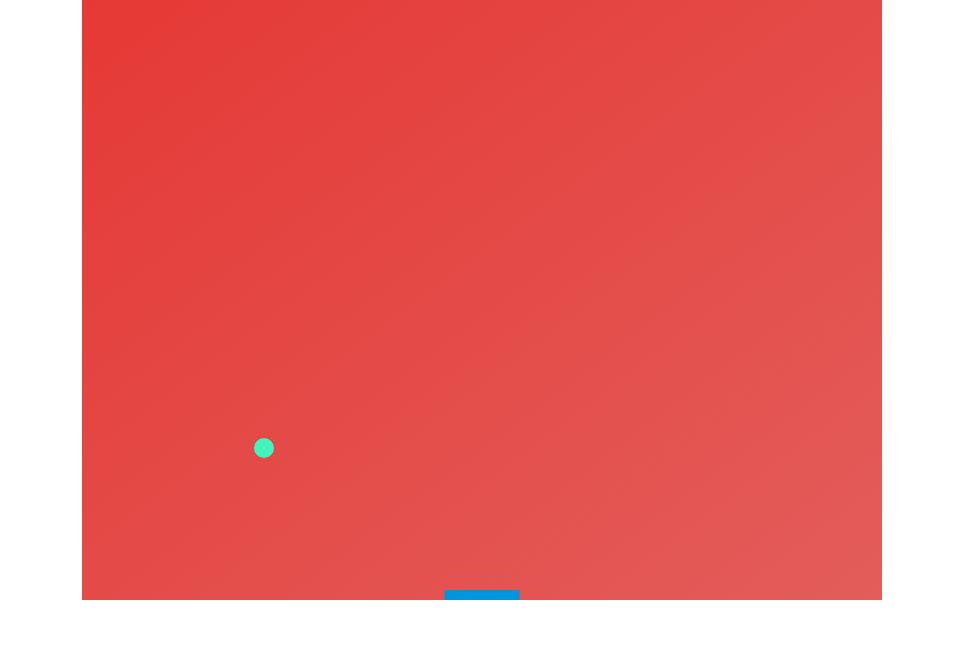
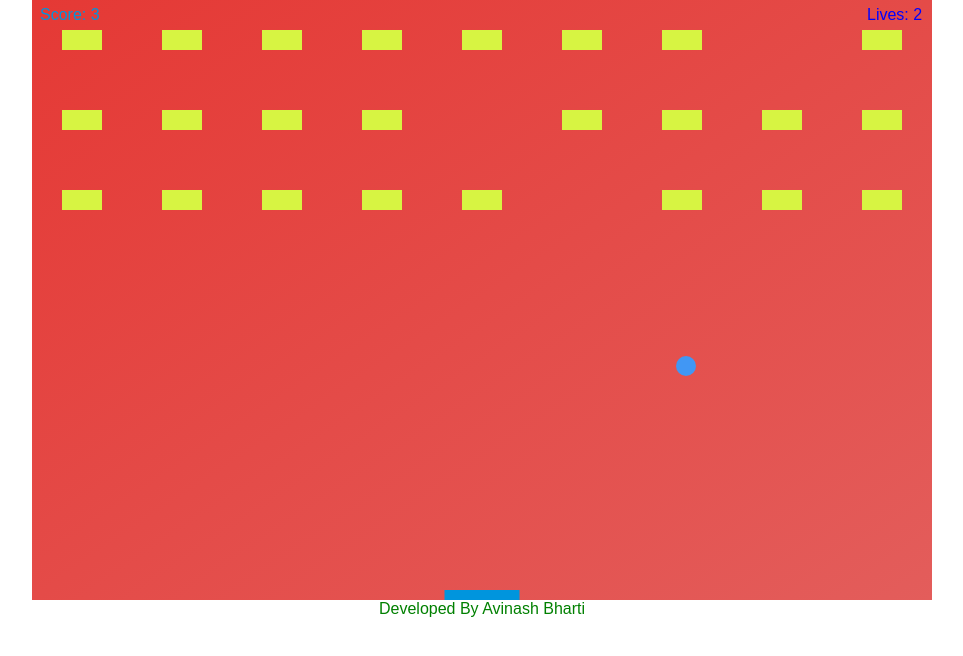
Before and after one commit to avinashbharti97/hit-that-shit, a plain HTML site: page index.html in a window 1280 px wide. Shown: the whole page, without its empty margins (158-1121 px from the left). Drawn offline with Linux system fonts and the light colour scheme.

Commit message:
score and lives added

```diff
--- a/index.html
+++ b/index.html
@@ -1,4 +1,4 @@
-<!DOCTYPE html>
+
 <!DOCTYPE html>
 <html>
 <head>
@@ -10,10 +10,18 @@
 
 	* { padding:0; margin:0;overflow:hidden;}
 	canvas { background: linear-gradient(to bottom right, #e53935, #e35d5b); display: block; margin: 0 auto; }
+
+	p
+	{
+		color: green;
+		text-align: center;
+		font-family: "Arial", Helvetica, sans-serif;
+	}
 	</style>
 </head>
 <body>
-<canvas id="myCanvas" width="800" height="600">
+
+<canvas id="myCanvas" width="900" height="600">
 </canvas>
 
 
@@ -32,8 +40,8 @@ var ctx = canvas.getContext("2d");
 var x = canvas.width/2;
 var y = canvas.height-30;
 
-var dx = 2;
-var dy = -2;
+var dx = 5;
+var dy = -5;
 
 
 
@@ -47,9 +55,32 @@ var paddleX = (canvas.width-paddleWidth)/2;
 var rightPressed = false;
 var leftPressed = false;
 
+var brickRowCount = 3;
+var brickColumnCount = 12;
+var brickWidth = 40;
+var brickHeight = 20;
+var brickPadding = 60;
+var brickOffsetTop = 30;
+var brickOffsetLeft = 30;
+var score = 0;
+var lives = 3;
+
+
+var bricks = [];
+for(c=0; c<brickColumnCount; c++)
+{
+	bricks [c] = [];
+	for(r = 0; r<brickRowCount ; r++)
+	{
+		bricks[c][r] = {x:0, y:0, status: 1};
+	}
+}
 
 document.addEventListener("keydown", keyDownHandler, false);
 document.addEventListener("keyup", keyUpHandler, false);
+document.addEventListener("mousemove", mouseMoveHandler,false );
+
+
 
 function keyDownHandler(e)
 {
@@ -74,6 +105,53 @@ function keyUpHandler(e)
 		leftPressed = false;
 	}
 }
+//mouse control
+function mouseMoveHandler(e)
+{
+	var relativeX =  e.clientX -canvas.OffsetLeft;
+	if(relativeX > 0 && relativeX<canvas.width)
+	{
+		paddleX =relativeX - paddleWidth/2;
+	}
+}
+
+//collision detection
+function collisionDetection()
+{
+	for(c=0; c<brickColumnCount; c++)
+
+	{
+		for(r=0; r<brickRowCount; r++)
+		{
+			var b = bricks[c][r];
+			if(b.status == 1)
+			{
+				if(x>b.x && x<b.x+brickWidth && y>b.y && y<b.y+brickHeight)
+				{
+					dy = -dy;
+					b.status = 0;
+					color = "#d7f442";
+					score++;
+					if(score == brickRowCount*brickColumnCount)
+					{
+						alert("YOU WIN, CONGRATULATIONS!");
+						document.location.reload();
+					}
+				}
+			}
+		}
+	}
+}
+
+//score board drawing
+function drawScore()
+{
+	ctx.font = "16px Arial";
+	ctx.fillStyle = "#0095DD";
+	ctx.fillText("Score: "+score, 8, 20);
+
+}
+
 
 //ball drawing
 function drawBall()
@@ -96,14 +174,54 @@ function drawPaddle()
 	ctx.fill();
 }
 
+
+//brick drawing
+function drawBricks()
+{
+	for(c=0; c<brickColumnCount; c++)
+	{
+		for(r=0; r<brickRowCount; r++)
+		{
+			if(bricks[c][r].status ==1)
+			{
+				var brickX = (c*(brickWidth+brickPadding))+brickOffsetLeft;
+				var brickY = (r*(brickHeight+brickPadding))+brickOffsetTop;
+
+				bricks[c][r].x = brickX;
+				bricks[c][r].y = brickY;
+				ctx.beginPath();
+				ctx.rect(brickX, brickY, brickWidth, brickHeight);
+
+				ctx.closePath();
+				ctx.fillStyle = "#d7f442";
+				ctx.fill();
+			}
+		}
+	}
+}
+
+//lives counter
+function drawLives()
+{
+	ctx.font = "16px Arial";
+	ctx.fillStyle = "blue";
+	ctx.fillText("Lives: "+lives, canvas.width-65, 20);
+}
+
+
+
 //ball movement
 function draw()
 
 
 {
 	ctx.clearRect(0, 0, canvas.width, canvas.height);
+	drawBricks();
 	drawBall();
 	drawPaddle();
+	collisionDetection();
+	drawScore();
+	drawLives();
 
 
 
@@ -138,8 +256,20 @@ else if(y+dy>canvas.height-ballRadius)
 	}
 	else
 	{
-	alert("GAME OVER");
-	document.location.reload();
+		lives--;
+		if(!lives)
+		{
+			alert("GAME OVER \n"+"your score is : "+score);
+			document.location.reload();
+		}
+		else
+		{
+			x = canvas.width/2;
+			y = canvas.height-30;
+			dx = 6;
+			dy = -6;
+			paddleX = (canvas.width-paddleWidth)/2;
+		}
 }
 
 
@@ -160,6 +290,7 @@ else if(leftPressed && paddleX > 0)
 }
 	x += dx;
 	y += dy;
+	requestAnimationFrame(draw);
 
 }
 
@@ -168,7 +299,7 @@ else if(leftPressed && paddleX > 0)
 
 
 
-setInterval(draw, 10);
+draw();
 
 
 
@@ -176,6 +307,9 @@ setInterval(draw, 10);
 
 
 </script>
+<footer>
+  <p>Developed By Avinash Bharti</p>
 
+</footer>
 </body>
 </html>
```
